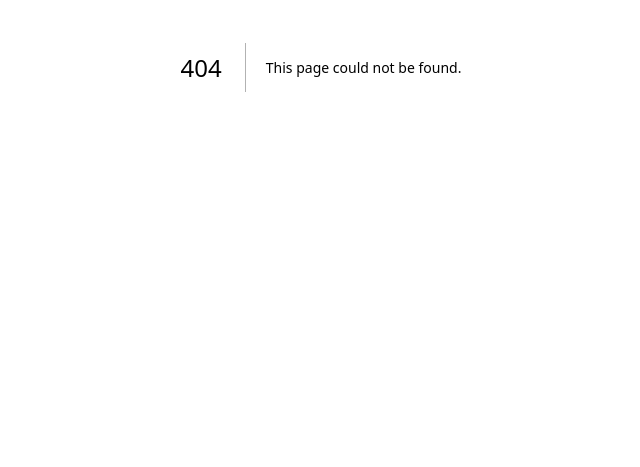
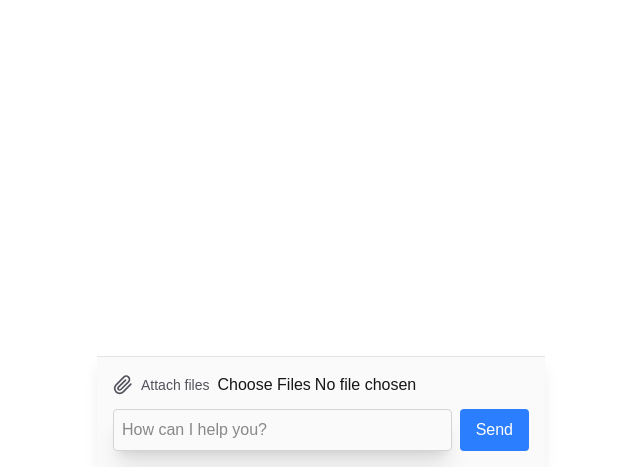
Before and after one commit to hkais/nextjs-ai-app, a Next.js app: page /ui/multi-modal-chat in a window 1280 px wide. Before the commit this address had no page. Shown: the part 333-800 px from the top of the page, without its empty margins (319-959 px from the left). Built offline with nearby package versions, Linux system fonts and the light colour scheme.

Commit message:
After Video 11 - Analyze Images

```diff
--- /dev/null
+++ b/src/app/api/multi-modal-chat/route.ts
@@ -0,0 +1,18 @@
+import { UIMessage, streamText, convertToModelMessages } from "ai";
+import { openai } from "@ai-sdk/openai";
+
+export async function POST(req: Request) {
+  try {
+    const { messages }: { messages: UIMessage[] } = await req.json();
+
+    const result = streamText({
+      model: openai("gpt-4.1-nano"),
+      messages: convertToModelMessages(messages),
+    });
+
+    return result.toUIMessageStreamResponse();
+  } catch (error) {
+    console.log("Error streamin chat completion", error);
+    return new Response("Failed to stream chat completion", { status: 500 });
+  }
+}
--- /dev/null
+++ b/src/app/ui/multi-modal-chat/page.tsx
@@ -0,0 +1,143 @@
+"use client";
+
+import { useState, useRef } from "react";
+import { useChat } from "@ai-sdk/react";
+import { DefaultChatTransport } from "ai";
+import Image from "next/image";
+
+export default function MultiModalChatPage() {
+  const [input, setInput] = useState("");
+  const [files, setFiles] = useState<FileList | undefined>(undefined);
+
+  const fileInputRef = useRef<HTMLInputElement>(null);
+
+  const { messages, sendMessage, status, error, stop } = useChat({
+    transport: new DefaultChatTransport({ api: "/api/multi-modal-chat" }),
+  });
+
+  const handleSubmit = (e: React.FormEvent<HTMLFormElement>) => {
+    e.preventDefault();
+    sendMessage({ text: input, files: files });
+    setInput("");
+    setFiles(undefined);
+    if (fileInputRef.current) {
+      fileInputRef.current.value = "";
+    }
+  };
+  return (
+    <div className="flex flex-col w-full max-w-md pt-12 pb-36 mx-auto stretch">
+      {error && <div className="text-red-500 mb-4">{error.message}</div>}
+      {messages.map((message) => (
+        <div key={message.id} className="mb-4">
+          <div className="font-semibold">
+            {message.role === "user" ? "You:" : "AI:"}
+          </div>
+          {message.parts.map((part, index) => {
+            switch (part.type) {
+              case "text":
+                return (
+                  <div
+                    key={`${message.id}-${index}`}
+                    className="whitespace-pre-wrap"
+                  >
+                    {part.text}
+                  </div>
+                );
+              case "file":
+                if (part.mediaType?.startsWith("image/")) {
+                  return (
+                    <Image
+                      key={`${message.id}-${index}`}
+                      src={part.url}
+                      alt={part.filename ?? `attacment-${index}`}
+                      width={500}
+                      height={500}
+                    />
+                  );
+                }
+                return null;
+              default:
+                return null;
+            }
+          })}
+        </div>
+      ))}
+
+      {(status === "submitted" || status === "streaming") && (
+        <div className="mb-4">
+          <div className="flex items-center gap-2">
+            <div className="anomate-spin rounded-full h-4 w-4 border-b-2 border-blue-400"></div>
+          </div>
+        </div>
+      )}
+
+      <form
+        action="submit"
+        onSubmit={handleSubmit}
+        className="fixed bottom-0 w-full max-w-md mx-auto left-0 right-0 p-4 bg-zinc-50 dark:bg-zinc-950 border-t border-zinc-200 dark:border-zinc-800 shadow-lg"
+      >
+        <div className="flex flex-col gap-3">
+          <div className="flex items-center gap-2">
+            <label
+              htmlFor="file-upload"
+              className="flex items-center gap-2 text-sm text-zinc-600 dark:text-zinc-400 hover:text-zinc-800 dark:hover:text-zinc-200 cursor-pointer"
+            >
+              <svg
+                xmlns="http://www.w3.org/2000/svg"
+                width="20"
+                height="20"
+                viewBox="0 0 24 24"
+                fill="none"
+                stroke="currentColor"
+                strokeWidth="2"
+                strokeLinecap="round"
+                strokeLinejoin="round"
+              >
+                <path d="M21.44 11.05l-9.19 9.19a6 6 0 01-8.49-8.49l9.19-9.19a4 4 0 015.66 5.66l-9.2 9.19a2 2 0 01-2.83-2.83l8.49-8.48" />
+              </svg>
+              {files?.length
+                ? `${files.length} files(s) attached`
+                : `Attach files`}
+            </label>
+            <input
+              id="file-upload"
+              type="file"
+              multiple
+              ref={fileInputRef}
+              onChange={(e) => {
+                if (e.target.files) {
+                  setFiles(e.target.files);
+                }
+              }}
+            />
+          </div>
+          <div className="flex gap-2">
+            <input
+              type="text"
+              placeholder="How can I help you?"
+              value={input}
+              onChange={(e) => setInput(e.target.value)}
+              className="flex-1 dark:bg-zinc-800 p-2 border border-zinc-300 dark:border-zinc-700 rounded shadow-xl"
+            />
+            {status === "submitted" || status === "streaming" ? (
+              <button
+                onClick={stop}
+                className="bg-red-500 text-white px-4 py-2 rounded hover:bg-red-600 transition-colors"
+              >
+                Stop
+              </button>
+            ) : (
+              <button
+                type="submit"
+                className="bg-blue-500 text-white px-4 py-2 rounded hover:bg-blue-600 transition-colors disabled:opacity-50 disabled:cursor-not-allowed"
+                disabled={status !== "ready"}
+              >
+                Send
+              </button>
+            )}
+          </div>
+        </div>
+      </form>
+    </div>
+  );
+}
```
